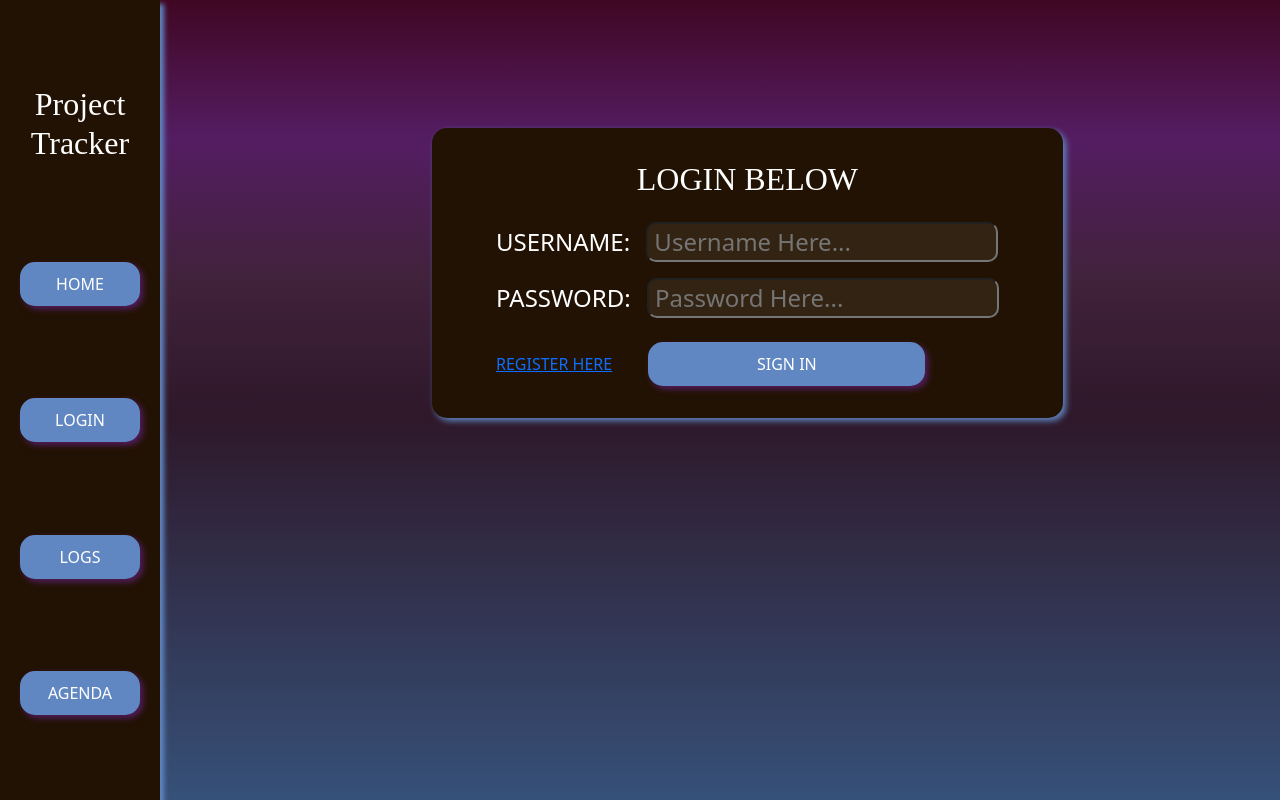
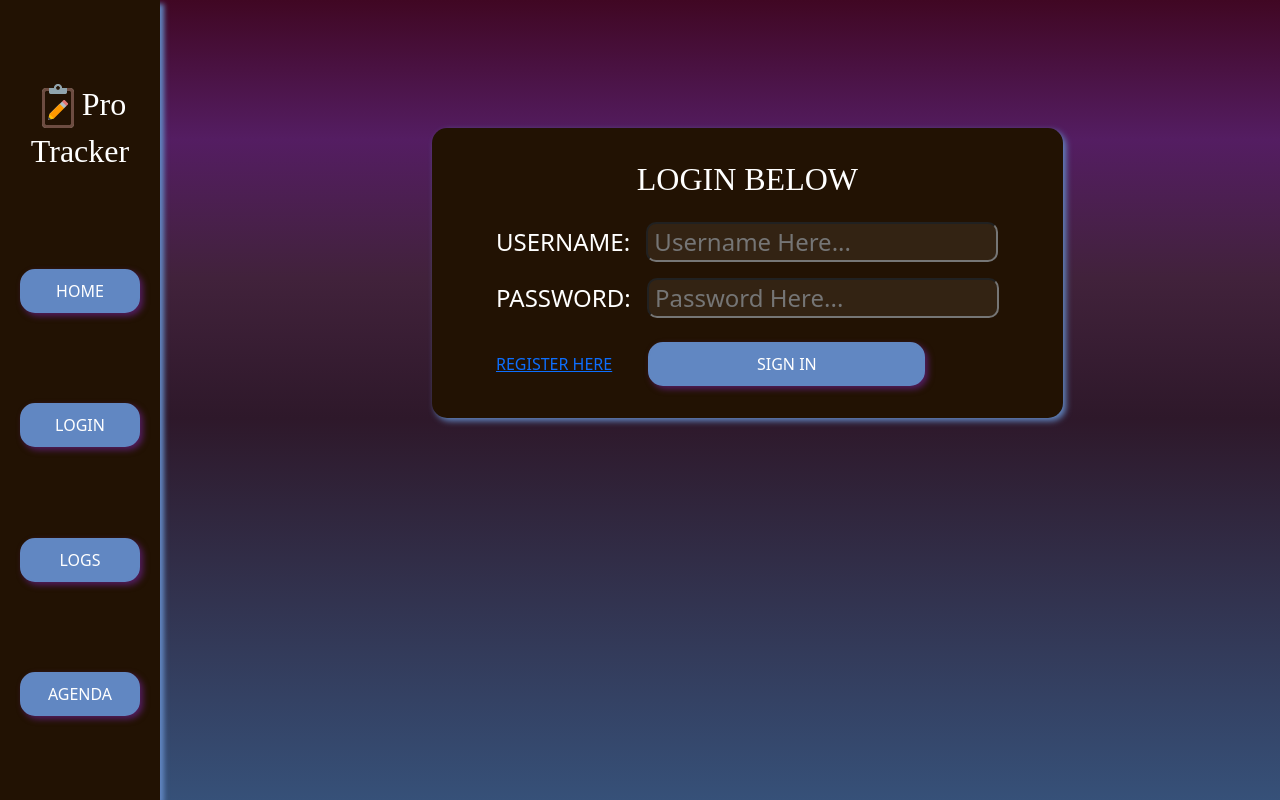
Before and after one commit to Reny8/Capstone, a React (Create React App) app in the folder frontend/: page /login in a window 1280 px wide. Built offline with nearby package versions, Linux system fonts and the light colour scheme.

Commit message:
Added a logo to my title

```diff
--- a/frontend/src/components/NavBar/NavBar.jsx
+++ b/frontend/src/components/NavBar/NavBar.jsx
@@ -3,7 +3,7 @@ import { useContext } from "react";
 import { useNavigate, Link } from "react-router-dom";
 import AuthContext from "../../context/AuthContext";
 import "./NavBar.css";
-
+import Logo from "../../output-onlinegiftools.gif"
 const Navbar = () => {
   const { logoutUser, user } = useContext(AuthContext);
   const navigate = useNavigate();
@@ -12,7 +12,7 @@ const Navbar = () => {
       <ul>
         <li className="brand">
           <Link to="/" style={{ textDecoration: "none", color: "white" }}>
-            <h2>Project Tracker</h2>
+            <h2><img src={Logo} style={{height: "3rem"}}/>Pro Tracker</h2>
           </Link>
         </li>
         <li><button onClick={() => navigate("/")} className="button">HOME</button></li>
```
Also changed, not shown: frontend/src/output-onlinegiftools.gif (added).
